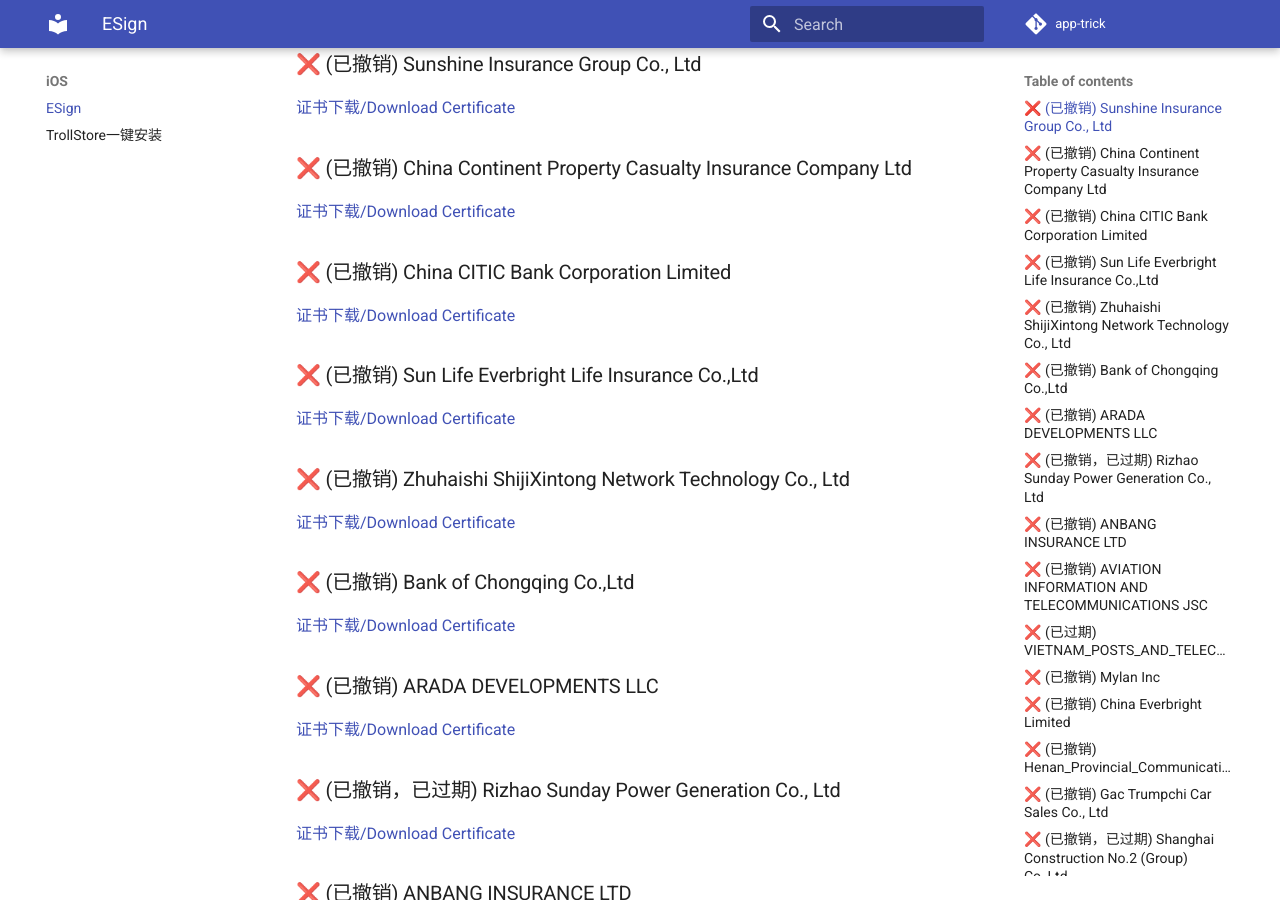
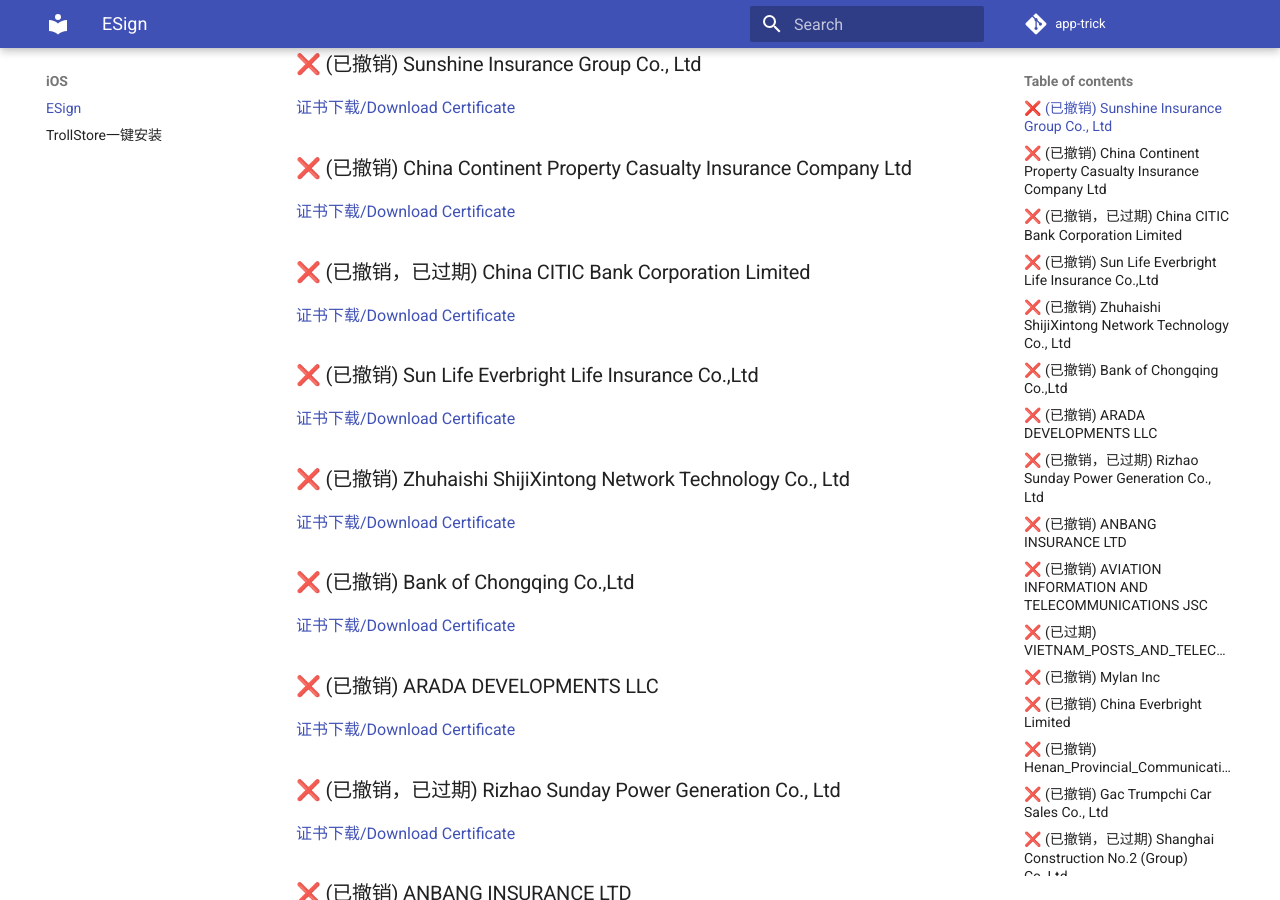
Before and after one commit to app-trick/app-trick.github.io, an MkDocs documentation site: the page built from docs/iOS/Esign.md, in a window 1280 px wide and 900 px high, scrolled down 345 px. Built offline with MkDocs 1.6.1 and Material for MkDocs 9.7.7, drawn with Linux system fonts in a browser that asks for light colours; comment, search, counter and statistics services are not loaded.

Commit message:
Esign Repo Update

```diff
--- a/docs/iOS/Esign.md
+++ b/docs/iOS/Esign.md
@@ -12,7 +12,7 @@
 [证书下载/Download Certificate](/iOS/cert/Sunshine%20Insurance%20Group%20Co.%2C%20Ltd.zip)
 ### ❌ (已撤销) China Continent Property   Casualty Insurance Company Ltd
 [证书下载/Download Certificate](/iOS/cert/China%20Continent%20Property%20%20%20Casualty%20Insurance%20Company%20Ltd.zip)
-### ❌ (已撤销) China CITIC Bank Corporation Limited
+### ❌ (已撤销，已过期) China CITIC Bank Corporation Limited
 [证书下载/Download Certificate](/iOS/cert/China%20CITIC%20Bank%20Corporation%20Limited.zip)
 ### ❌ (已撤销) Sun Life Everbright Life Insurance Co.,Ltd
 [证书下载/Download Certificate](/iOS/cert/Sun%20Life%20Everbright%20Life%20Insurance%20Co.%2CLtd.zip)
```
